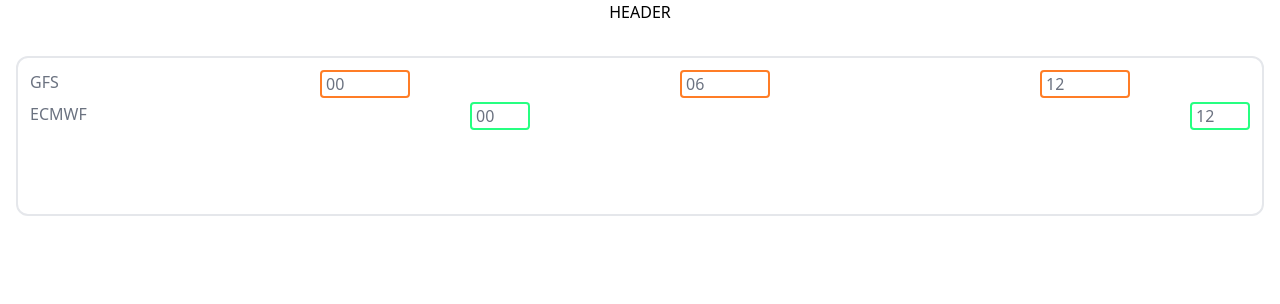
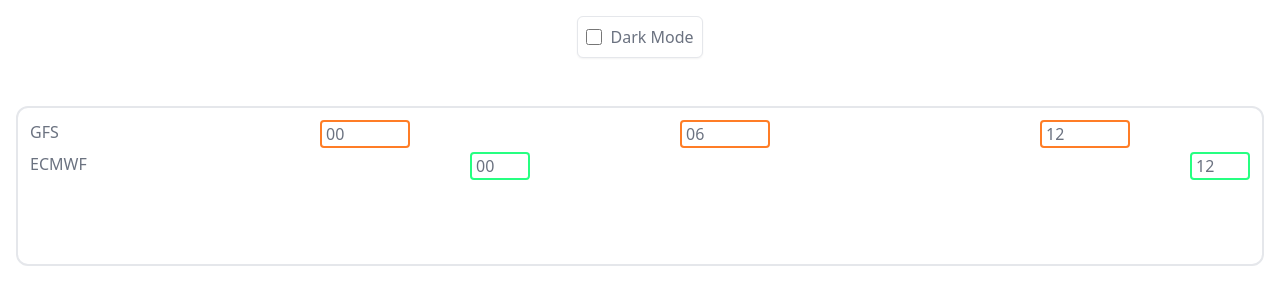
Before and after one commit to Tcumulus/model_timeline, a React (Create React App) app: page / in a window 1280 px wide. Shown: the top 304 px of the page. Built offline with nearby package versions, Linux system fonts and the light colour scheme.

Commit message:
Dark mode localStorage

```diff
--- a/src/App.tsx
+++ b/src/App.tsx
@@ -1,4 +1,5 @@
-import React, { useState } from "react"
+import React, { useState, useEffect } from "react"
+import Header from "./components/Header"
 import Modal from "./components/Modal"
 import Timeline from "./components/Timeline"
 import { global } from "./data/data"
@@ -6,16 +7,29 @@
 const App: React.FC = () => {
   const [id, setId] = useState<number>(-1)
   const [run, setRun] = useState<number>(-1)
+  const [theme, setTheme] = useState<string>(() => {
+    let saved = localStorage.getItem("theme")
+    if(saved) { saved = JSON.parse(saved) }
+    return saved || ""
+  })
 
   const setSelected = (id: number, run: number) => {
     setId(id)
     setRun(run)
   }
 
+  const toggleTheme = () => {
+    theme == "dark" ? setTheme("") : setTheme("dark")
+  }
+
+  useEffect(() => {
+    localStorage.setItem("theme", JSON.stringify(theme))
+  }, [theme])
+
   return (
-    <div className="">
+    <div className={theme}>
       <div className="flex flex-col px-4 h-screen bg-white dark:bg-[#2d2d2d] items-center">
-        <p>HEADER</p>
+        <Header theme={theme} toggleTheme={toggleTheme} />
         <div className="w-full">
           <Timeline data={global.models} setSelected={setSelected} />
         </div>
--- /dev/null
+++ b/src/components/Header.tsx
@@ -0,0 +1,22 @@
+import React from "react"
+
+interface Props {
+  theme: string,
+  toggleTheme: () => void,
+}
+
+const Header: React.FC<Props> = ({ theme, toggleTheme }) => {
+  return (
+    <div className="h-fit flex flex-row items-center m-4 p-2 text-gray-500 dark:text-gray-100 bg-white dark:bg-[#2d2d2d] shadow-sm border rounded-md outline-none">
+      {
+        theme === "dark" ?
+        <input type="checkbox" onClick={toggleTheme} checked={true} className="w-4 h-4 outline-none"/>
+        :
+        <input type="checkbox" onClick={toggleTheme} checked={false} className="w-4 h-4 outline-none"/>
+      }
+      <p className="h-fit ml-2 text-gray-500 dark:text-gray-100">Dark Mode</p>
+    </div>
+  )
+}
+
+export default Header
--- a/src/components/Modal.tsx
+++ b/src/components/Modal.tsx
@@ -8,10 +8,9 @@
 }
 
 const Modal: React.FC<Props> = ({ data, id, run, setSelected }) => {
-  console.log(data)
   return (
     <div className="flex flex-row items-center justify-center fixed inset-0 z-10 overflow-y-auto bg-black bg-opacity-60">
-      <div className="flex flex-col justify-center w-fit px-4 py-2 m-2 bg-gray-100 border-2 border-gray-300 dark:bg-[#2d2d2d] rounded">
+      <div className="flex flex-col justify-center w-fit h-fit px-4 py-2 m-2 bg-gray-100 border-2 border-gray-300 dark:bg-[#2d2d2d] rounded">
         <div className="flex flex-row justify-between">
           <p className="px-4 border-2 text-2xl rounded text-gray-500 dark:text-gray-100" style={{borderColor: data[id].color}}>{data[id].abbreviation}</p>
           <p onClick={() => setSelected(-1, -1)} className="text-2xl align-center cursor-pointer text-gray-500 dark:text-gray-100">&times;</p>
```
